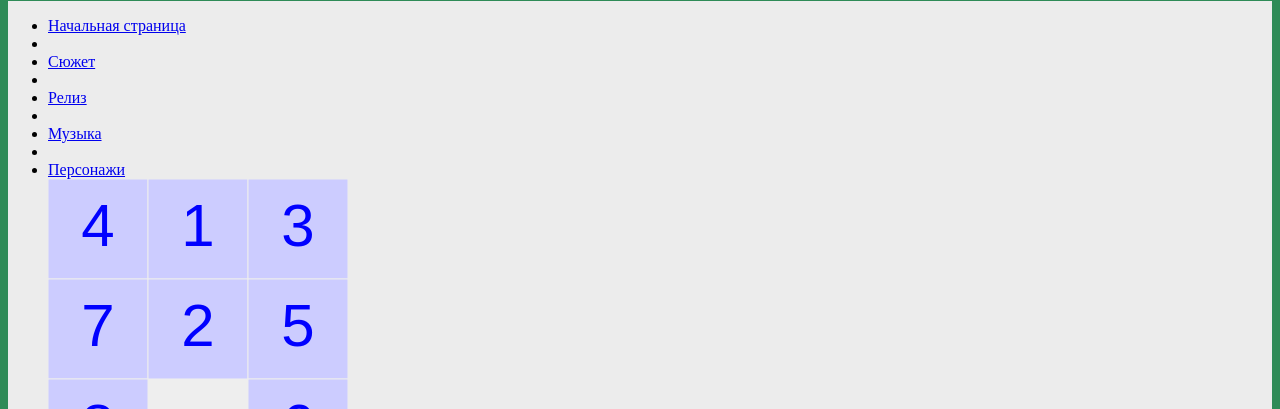
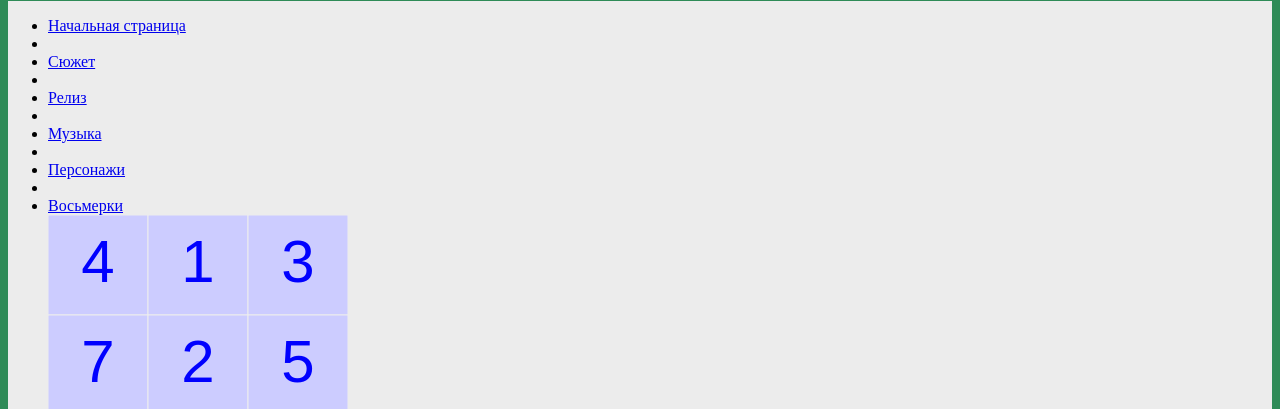
Before and after one commit to albiv1/albiv1.github.io, a plain HTML site: page index.html in a window 1280 px wide. Shown: the part 391-800 px from the top of the page. Drawn offline with Linux system fonts and the light colour scheme.

Commit message:
eight_ai

```diff
--- a/index.html
+++ b/index.html
@@ -18,6 +18,7 @@
                 <li><a href="week2.html">Релиз</a><li>
                 <li><a href="week3.html">Музыка</a><li>
                 <li><a href="week4.html">Персонажи</a><li>
+                <li><a href="eight.html">Восьмерки</a><li>
 
                     <canvas width=300 height=300 id="canvas"></canvas>
                     <script src="./js/main.js" type="module"></script>
```
